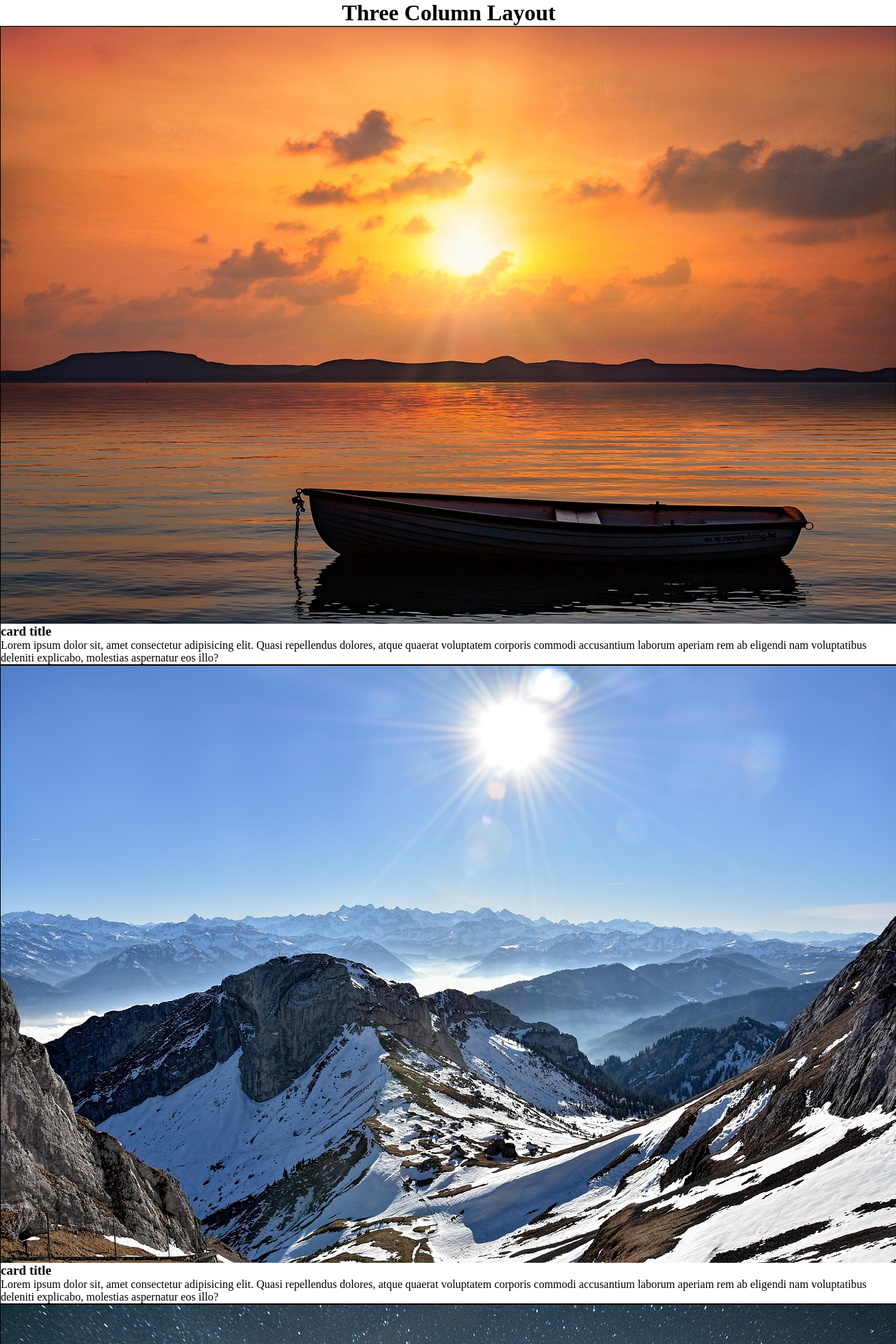
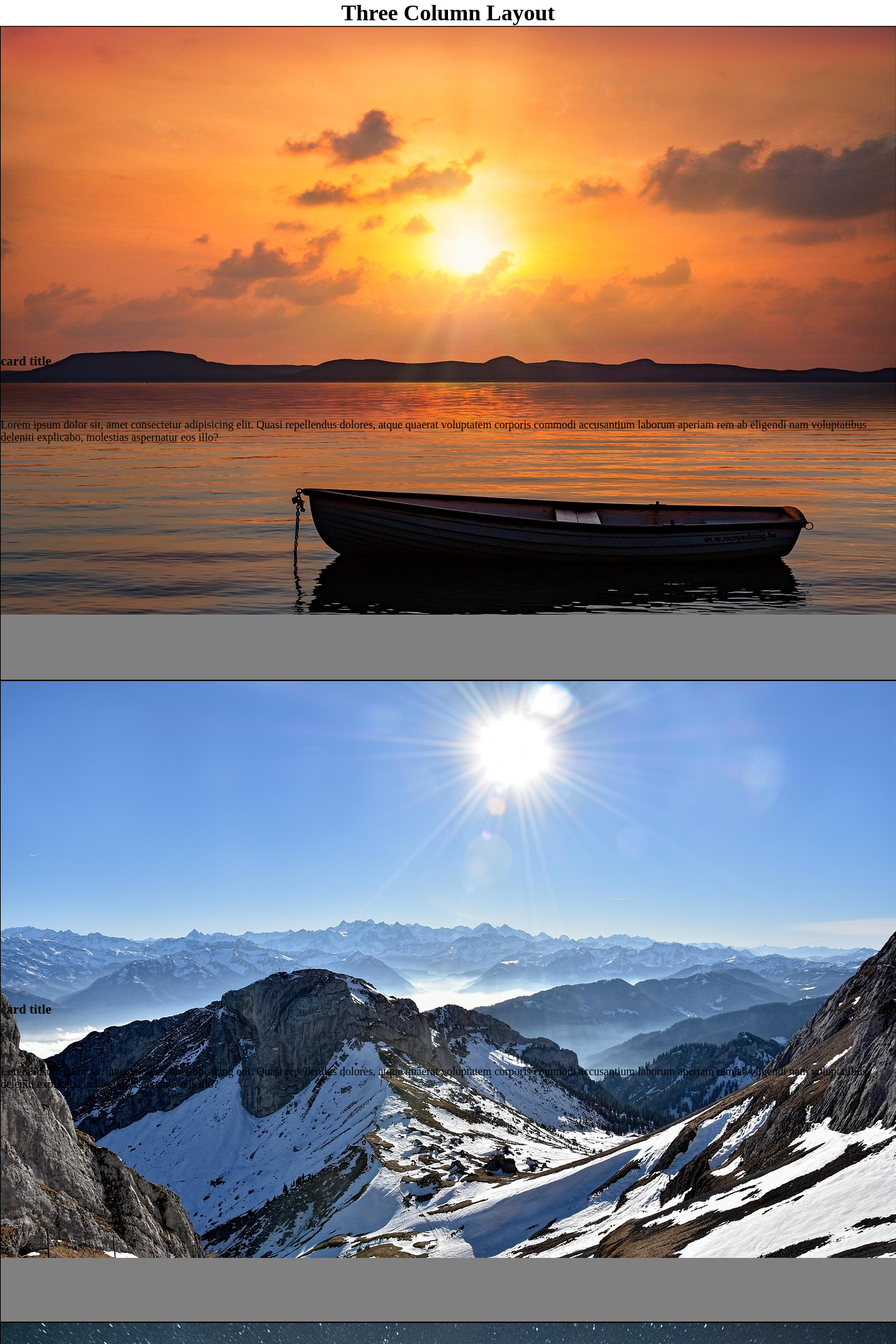
Before and after one commit to Valentinspa/COURS-DWWM, a PHP site: page /exercice/cards.html in a window 1280 px wide. Shown: the top 1920 px of the page at 70% size. Run offline with PHP 8.4, Linux system fonts and the light colour scheme.

Commit message:
exercice grid

```diff
--- a/02-css/07-grid/exercice/cards.css
+++ b/02-css/07-grid/exercice/cards.css
@@ -6,15 +6,36 @@
 h1{
     text-align: center;
 }
+.grid{
+    display : grid;
 
-
-body{
+}
+.carte{
     display: grid;
+    border: 1px solid black;
+    grid-template-rows:50% 10% 30% 10%;
+    grid-template-areas: "img"
+                         "title"
+                         "p"
+                         "gris";
 
 
 }
-section{
-    display: grid;
-    border: 1px solid ;
+.grey{
+    height: 100%;
+    background-color: grey;
+    grid-area: gris;
+}
+.img{
+    grid-area: img;
+    object-fit: cover;
+    width: 100%;
+    height: 100%;
 
 }
+.title{
+    grid-area: title;
+}
+.p{
+    grid-area: p;
+}
--- a/02-css/07-grid/exercice/cards.html
+++ b/02-css/07-grid/exercice/cards.html
@@ -8,33 +8,39 @@
 </head>
 <body>
     <h1>Three Column Layout</h1>
-    <section>
-        <img src="./boat-9322331_1280.jpg" alt="bateau">
-            <h3>card title</h3>
-            <p>
+    <div class="grid">
+        <section class="carte">
+            <div class="img"><img  src="./boat-9322331_1280.jpg" alt="bateau"></div>
+            <h3 class="title">card title</h3>
+            <p class="p">
                 Lorem ipsum dolor sit, amet consectetur adipisicing elit. Quasi repellendus dolores, atque quaerat voluptatem corporis commodi accusantium laborum aperiam rem ab eligendi nam voluptatibus deleniti explicabo, molestias aspernatur eos illo?
             </p>
+            <div class="grey"></div>t
         </section>
-    <section>
-        <img src="./mountain-9328919_1280.jpg" alt="montagne neige">
-        <h3>card title</h3>
-        <p>
+        <section class="carte">
+            <div class="img"><img src="./mountain-9328919_1280.jpg" alt="montagne neige"></div>
+            <h3 cs="title">card title</h3>
+            <p class="p">
                 Lorem ipsum dolor sit, amet consectetur adipisicing elit. Quasi repellendus dolores, atque quaerat voluptatem corporis commodi accusantium laborum aperiam rem ab eligendi nam voluptatibus deleniti explicabo, molestias aspernatur eos illo?
             </p>
+            <div class="grey"></div>
         </section>
-    <section>
-        <img src="./trees-7733878_1280.jpg" alt="nuit">
-        <h3>card title</h3>
-        <p>
+        <section class="carte">
+            <div class="img"><img  src="./trees-7733878_1280.jpg" alt="nuit"></div>
+            <h3 class="title">card title</h3>
+            <p class="p">
                 Lorem ipsum dolor sit, amet consectetur adipisicing elit. Quasi repellendus dolores, atque quaerat voluptatem corporis commodi accusantium laborum aperiam rem ab eligendi nam voluptatibus deleniti explicabo, molestias aspernatur eos illo?
             </p>
+            <div class="grey"></div>
         </section>
-    <section>
-        <img src="./trees-8482254_1280.jpg" alt="arbre">
-        <h3>card title</h3>
-        <p>
+        <section class="carte">
+            <div class="img"><img  src="./trees-8482254_1280.jpg" alt="arbre"></div>
+            <h3 class="title">card title</h3>
+            <p class="p">
                 Lorem ipsum dolor sit, amet consectetur adipisicing elit. Quasi repellendus dolores, atque quaerat voluptatem corporis commodi accusantium laborum aperiam rem ab eligendi nam voluptatibus deleniti explicabo, molestias aspernatur eos illo?
             </p>
+            <div class="grey"></div>
         </section>
+    </div>
 </body>
 </html>
```
Also changed, not shown: 02-css/07-grid/area.css (+14 -5 lines), 02-css/07-grid/style.css (+8 -3 lines). Lines whose indentation alone changed are shown as unchanged.
